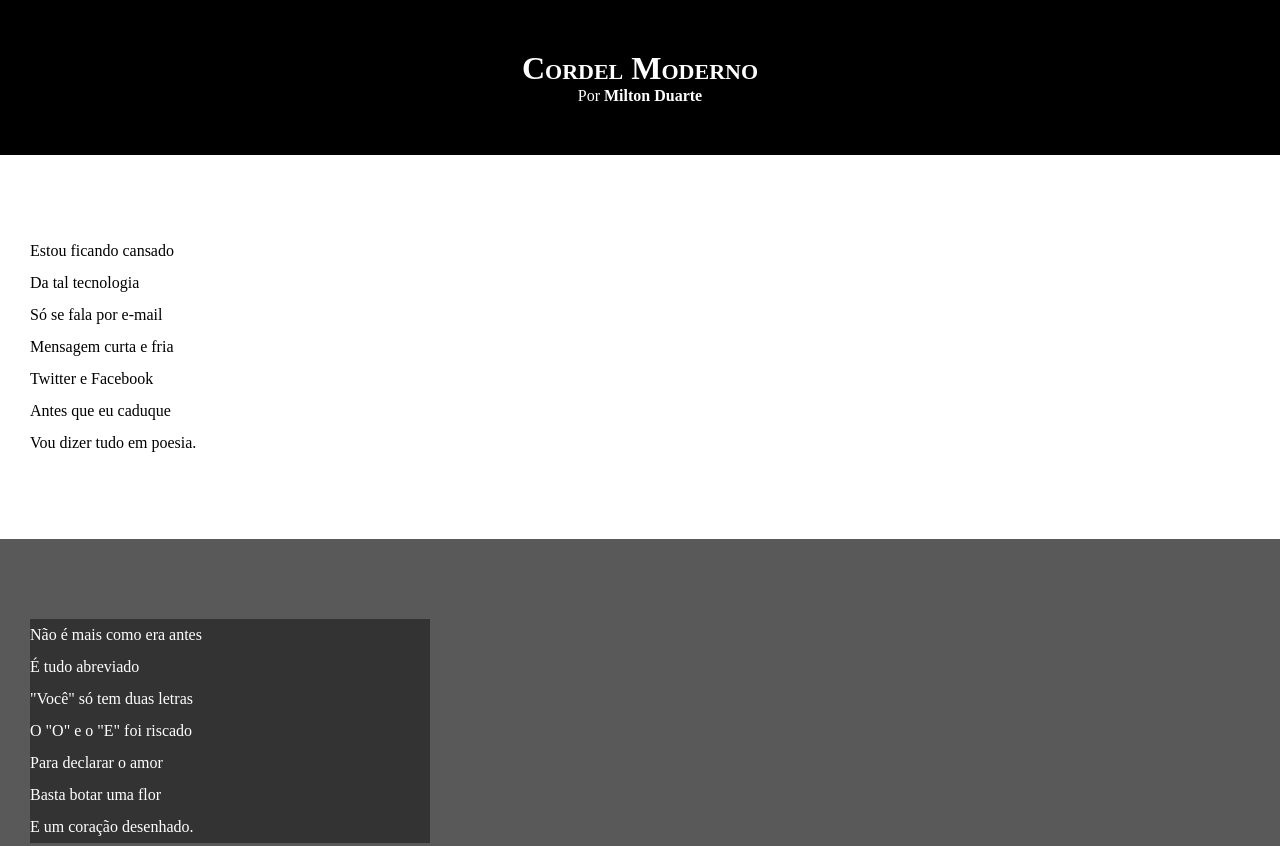
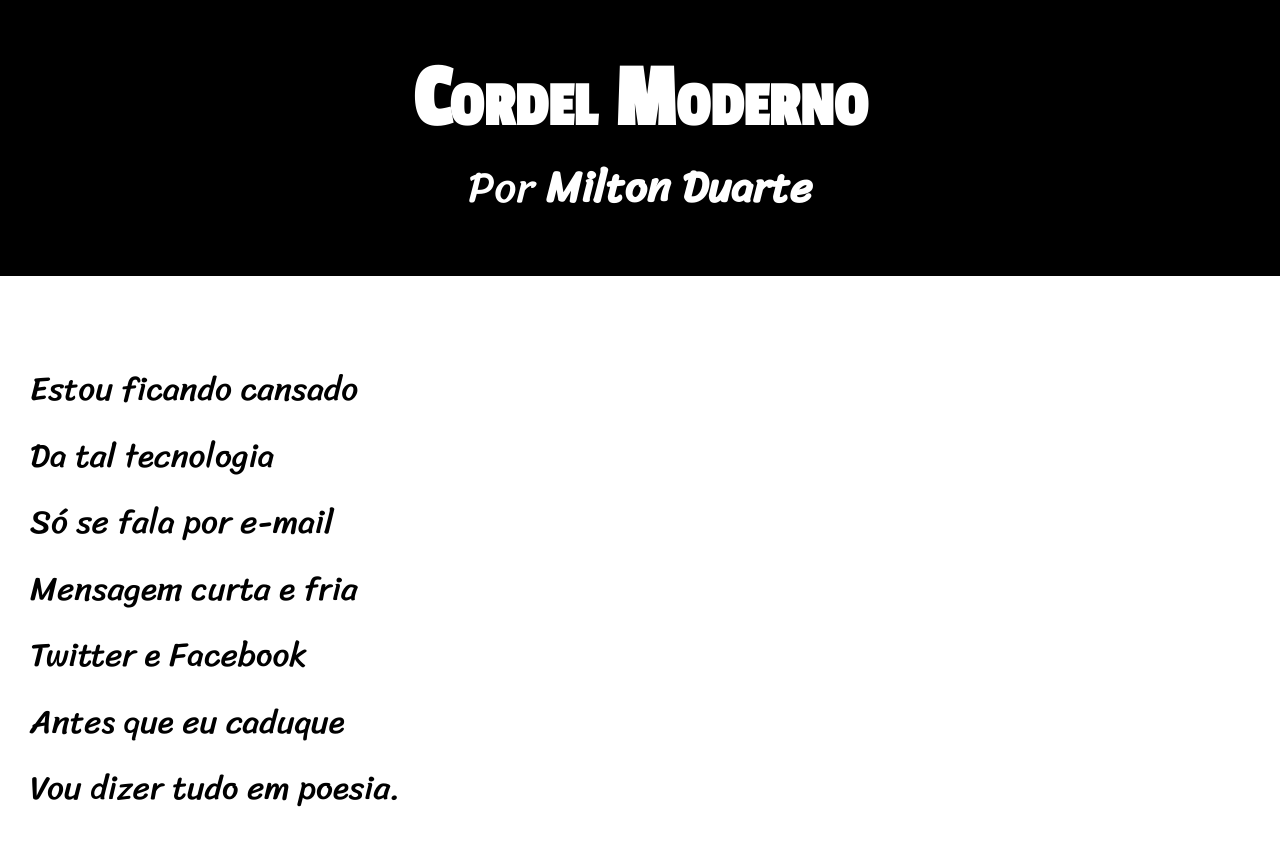
Before and after one commit to LukasAlencar/projetoCordel, a plain HTML site: page index.html in a window 1280 px wide. Shown: the top 846 px of the page. Drawn offline with Linux system fonts and the light colour scheme.

Commit message:
atualização de estilos

```diff
--- a/style/style.css
+++ b/style/style.css
@@ -1,14 +1,22 @@
 @charset "UTF-8";
+
+
+@import url('https://fonts.googleapis.com/css2?family=Passion+One&display=swap');
+
+@import url('https://fonts.googleapis.com/css2?family=Sriracha&display=swap');
+
+:root{
+    --font1: Verdana, Geneva, Tahoma, sans-serif;
+    --font2: 'Passion One', cursive;
+    --font3: 'Sriracha', cursive;
+}
 
 *{
     margin: 0px;
     padding: 0px;
 }
 
-html, body{
-    min-height: 100vh;
-    background-color: darkgray;
-}
+
 
 .normal{
     background-color: white;
@@ -20,34 +28,31 @@ html, body{
     color: white;
 }
 
+html, body{
+    min-height: 100vh;
+    background-color: darkgray;
+    font-family: var(--font1);
+}
+
 header{
     background-color: black;
     color: white;
     text-align: center;
+    font-family: var(--font2);
 }
 
 header > h1{
+    font-size: 7vw;
     padding-top: 50px;
     font-variant: small-caps;
     /*text-transform: uppercase (tudo maiusculo)*/
 }
 
-
-section{
-    padding-top: 10vh;
-    padding-bottom: 10vh;
-    line-height: 2em;
-    padding-left: 30px;
-}
-
-section.imagem > p{
-    width: 400px;
-    background-color: rgba(0, 0, 0, 0.425);
-
-}
-
 header > p{
     padding-bottom: 50px;
+    font-size: 3.4vw;
+    font-family: var(--font3);
+
 }
 
 header a, footer a{
@@ -60,6 +65,28 @@ header a:hover, footer a:hover{
     text-decoration: underline;
 }
 
+
+main{
+    font-family: var(--font3);
+    font-size: 2.6vw;
+}
+
+
+section{
+    padding-top: 10vh;
+    padding-bottom: 10vh;
+    line-height: 2em;
+    padding-left: 30px;
+}
+
+section.imagem > p{
+    display: inline-block;
+    padding: 10px;
+    border-radius: 10px;
+    background-color: rgba(0, 0, 0, 0.425);
+
+}
+
 footer{
     background-color: black;
     text-align: center;
```
